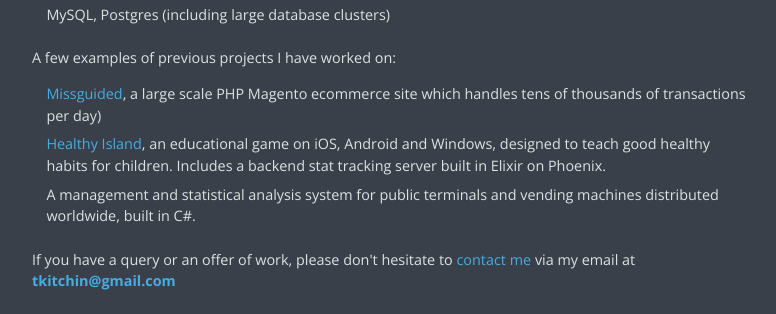
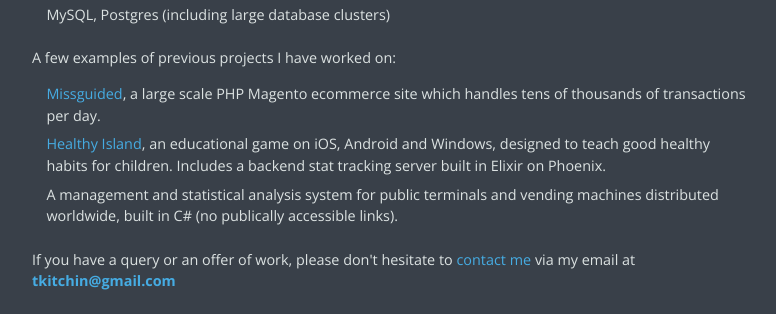
Before and after one commit to TwoDaemon/twodaemon, a Flask app: template twodaemon/templates/home.html in a window 1280 px wide. Shown: the part 740-1054 px from the top of the page, without its empty margins (248-1024 px from the left). Run offline with Flask 2, Linux system fonts and the light colour scheme; the template is opened without the code that fills it, so the values that code supplies are empty; some web fonts are replaced.

Commit message:
Fix spelling

```diff
--- a/twodaemon/templates/home.html
+++ b/twodaemon/templates/home.html
@@ -36,9 +36,9 @@
         </ul>
         <p>A few examples of previous projects I have worked on:</p>
         <ul>
-            <li><a href="http://www.missguided.co.uk">Missguided</a>, a large scale PHP Magento ecommerce site which handles tens of thousands of transactions per day)</li>
+            <li><a href="http://www.missguided.co.uk">Missguided</a>, a large scale PHP Magento ecommerce site which handles tens of thousands of transactions per day.</li>
             <li><a href="http://www.healthyisland.me/">Healthy Island</a>, an educational game on iOS, Android and Windows, designed to teach good healthy habits for children. Includes a backend stat tracking server built in Elixir on Phoenix.</li>
-            <li>A management and statistical analysis system for public terminals and vending machines distributed worldwide, built in C#.</li>
+            <li>A management and statistical analysis system for public terminals and vending machines distributed worldwide, built in C# (no publically accessible links).</li>
         </ul>
         <p>If you have a query or an offer of work, please don't hesitate to {{ nav('contact me', 'home', id='contact') }} via my email at <strong><a href="mailto:tkitchin@gmail.com">tkitchin@gmail.com</a></strong></p>
     </section>
```
